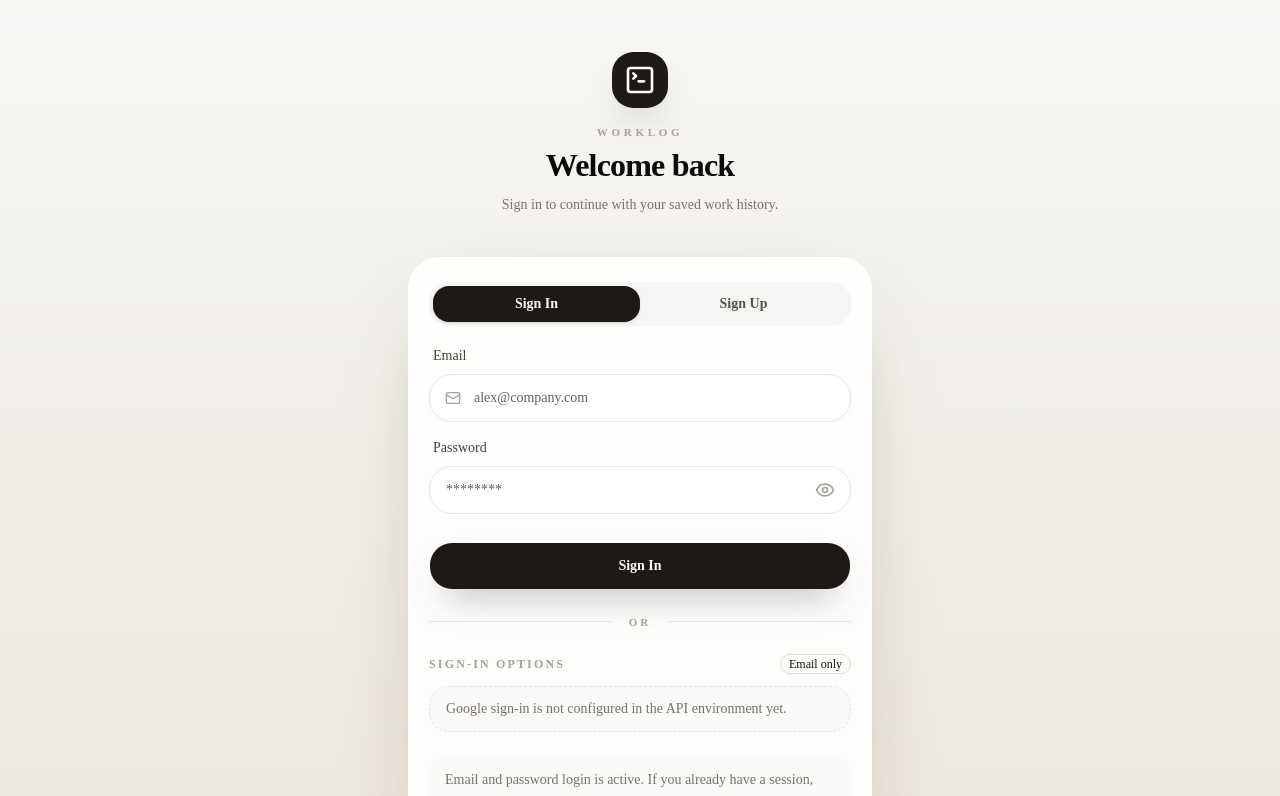
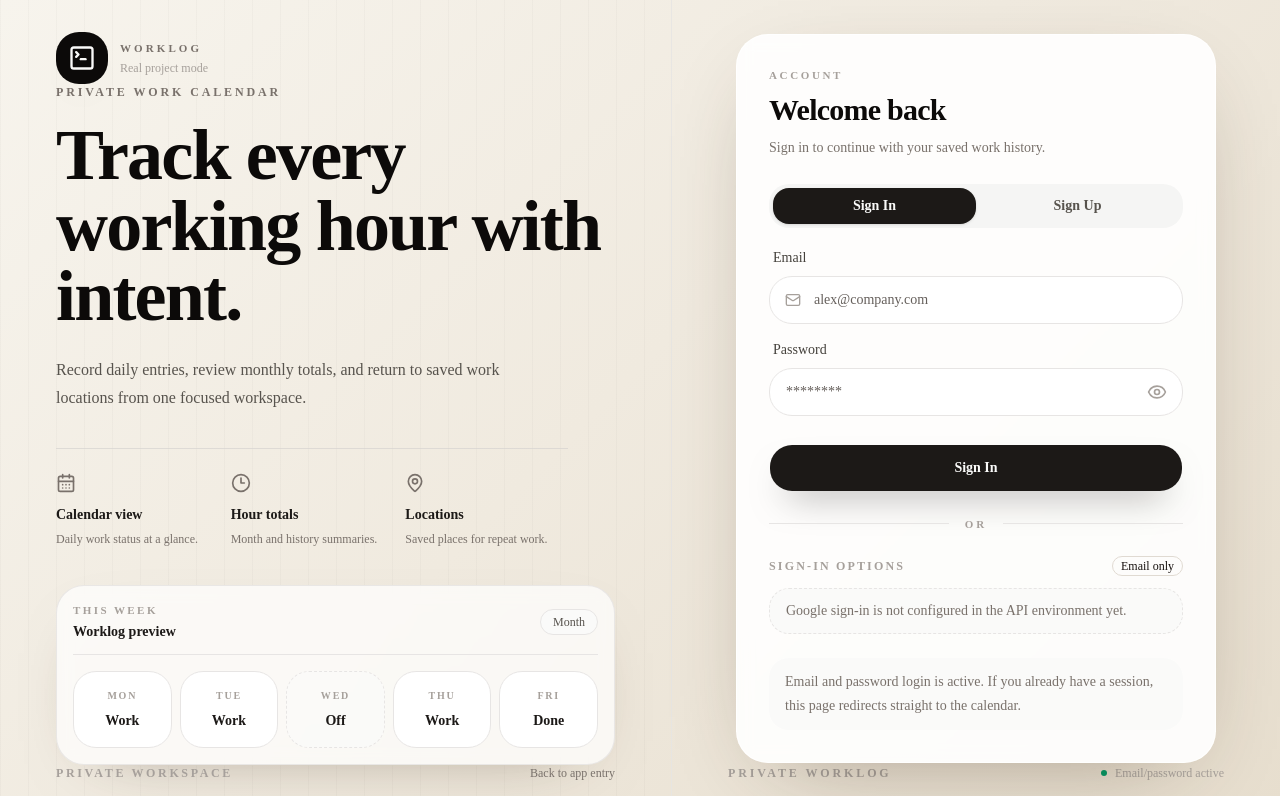
Before and after one commit to devricardo90/Work-Tracking-Calendar, a Next.js app in the folder apps/web/: page /login in a window 1280 px wide. Shown: the top 796 px of the page. Built offline with nearby package versions, Linux system fonts and the light colour scheme; no server answers.

Commit message:
fix: improve responsive login layout

```diff
--- a/apps/web/src/app/login/page.tsx
+++ b/apps/web/src/app/login/page.tsx
@@ -2,7 +2,7 @@
 
 import Link from "next/link";
 import { useEffect, useState } from "react";
-import { Eye, EyeOff, LoaderCircle, Mail, SquareTerminal } from "lucide-react";
+import { CalendarDays, Clock3, Eye, EyeOff, LoaderCircle, Mail, MapPin, SquareTerminal } from "lucide-react";
 import { useRouter } from "next/navigation";
 import { useForm } from "react-hook-form";
 import { zodResolver } from "@hookform/resolvers/zod";
@@ -15,6 +15,14 @@ import { Separator } from "@/components/ui/separator";
 import { getGoogleSignInUrl, signInWithEmail, signUpWithEmail } from "@/lib/auth";
 import { getAppConfigStatus } from "@/lib/config-status";
 import { signInFormSchema, signUpFormSchema, type SignInFormValues, type SignUpFormValues } from "@/lib/validation";
+
+const previewDays = [
+  { day: "Mon", value: "Work", active: true },
+  { day: "Tue", value: "Work", active: true },
+  { day: "Wed", value: "Off", active: false },
+  { day: "Thu", value: "Work", active: true },
+  { day: "Fri", value: "Done", active: true },
+];
 
 export default function LoginPage() {
   const router = useRouter();
@@ -109,27 +117,102 @@ export default function LoginPage() {
   }
 
   return (
-    <main className="min-h-screen bg-[linear-gradient(180deg,#f7f7f5_0%,#f1eee8_48%,#ebe5db_100%)] text-stone-900">
-      <div className="mx-auto flex min-h-screen w-full max-w-md flex-col px-5 pt-10 pb-6 sm:max-w-lg sm:px-6">
-        <div className="flex flex-1 flex-col">
-          <div className="mb-10 flex flex-col items-center gap-4 pt-3">
-            <div className="rounded-[1.35rem] bg-stone-900 p-3 text-stone-50 shadow-[0_20px_40px_-18px_rgba(0,0,0,0.45)]">
+    <main className="min-h-screen overflow-hidden bg-[linear-gradient(135deg,#f7f4ed_0%,#f0eadf_48%,#e7dece_100%)] text-stone-900">
+      <div className="mx-auto grid min-h-screen w-full max-w-7xl lg:grid-cols-[1.05fr_0.95fr]">
+        <section className="relative hidden min-h-screen border-r border-stone-200/80 px-10 py-8 lg:flex lg:flex-col xl:px-14">
+          <div className="absolute inset-0 opacity-45 [background-image:repeating-linear-gradient(90deg,rgba(28,25,23,0.055)_0_1px,transparent_1px_28px)]" />
+
+          <div className="relative z-10 flex items-center gap-3">
+            <div className="rounded-2xl bg-stone-950 p-3 text-stone-50 shadow-[0_18px_42px_-24px_rgba(0,0,0,0.6)]">
+              <SquareTerminal className="size-7" />
+            </div>
+            <div>
+              <p className="text-[11px] font-bold uppercase tracking-[0.28em] text-stone-500">WorkLog</p>
+              <p className="mt-1 text-xs text-stone-400">Real project mode</p>
+            </div>
+          </div>
+
+          <div className="relative z-10 my-auto max-w-xl">
+            <p className="text-xs font-bold uppercase tracking-[0.24em] text-stone-500">Private work calendar</p>
+            <h1 className="mt-5 text-6xl leading-[0.98] font-semibold tracking-tight text-stone-950 xl:text-7xl">
+              Track every working hour with intent.
+            </h1>
+            <p className="mt-6 max-w-md text-base leading-7 text-stone-600">
+              Record daily entries, review monthly totals, and return to saved work locations from one focused workspace.
+            </p>
+
+            <div className="mt-9 grid max-w-lg grid-cols-3 gap-3 border-t border-stone-300/70 pt-6">
+              <div>
+                <CalendarDays className="size-5 text-stone-500" />
+                <p className="mt-3 text-sm font-semibold text-stone-900">Calendar view</p>
+                <p className="mt-1 text-xs leading-5 text-stone-500">Daily work status at a glance.</p>
+              </div>
+              <div>
+                <Clock3 className="size-5 text-stone-500" />
+                <p className="mt-3 text-sm font-semibold text-stone-900">Hour totals</p>
+                <p className="mt-1 text-xs leading-5 text-stone-500">Month and history summaries.</p>
+              </div>
+              <div>
+                <MapPin className="size-5 text-stone-500" />
+                <p className="mt-3 text-sm font-semibold text-stone-900">Locations</p>
+                <p className="mt-1 text-xs leading-5 text-stone-500">Saved places for repeat work.</p>
+              </div>
+            </div>
+
+            <div className="mt-9 rounded-[1.75rem] border border-stone-200/90 bg-white/70 p-4 shadow-[0_22px_70px_-46px_rgba(60,40,20,0.55)] backdrop-blur">
+              <div className="flex items-center justify-between border-b border-stone-200 pb-3">
+                <div>
+                  <p className="text-[11px] font-bold uppercase tracking-[0.22em] text-stone-400">This week</p>
+                  <p className="mt-1 text-sm font-semibold text-stone-900">Worklog preview</p>
+                </div>
+                <span className="rounded-full border border-stone-200 bg-stone-50 px-3 py-1 text-xs font-medium text-stone-600">
+                  Month
+                </span>
+              </div>
+              <div className="mt-4 grid grid-cols-5 gap-2">
+                {previewDays.map((item) => (
+                  <div
+                    key={item.day}
+                    className={`rounded-2xl border px-3 py-4 text-center ${
+                      item.active ? "border-stone-200 bg-white" : "border-dashed border-stone-200 bg-stone-50/80"
+                    }`}
+                  >
+                    <p className="text-[10px] font-bold uppercase tracking-[0.18em] text-stone-400">{item.day}</p>
+                    <p className="mt-2 text-sm font-semibold text-stone-900">{item.value}</p>
+                  </div>
+                ))}
+              </div>
+            </div>
+          </div>
+
+          <div className="relative z-10 flex items-center justify-between text-xs text-stone-400">
+            <span className="font-bold uppercase tracking-[0.22em]">Private workspace</span>
+            <Link href="/" className="font-medium text-stone-500 hover:text-stone-900">
+              Back to app entry
+            </Link>
+          </div>
+        </section>
+
+        <section className="flex min-h-screen flex-col px-5 pt-9 pb-6 sm:px-6 lg:px-10 lg:py-8 xl:px-14">
+          <div className="mb-8 flex flex-col items-center gap-4 lg:hidden">
+            <div className="rounded-[1.35rem] bg-stone-950 p-3 text-stone-50 shadow-[0_20px_40px_-18px_rgba(0,0,0,0.45)]">
               <SquareTerminal className="size-8" />
             </div>
             <div className="text-center">
-              <p className="text-[11px] font-bold uppercase tracking-[0.34em] text-stone-400">
-                WorkLog
-              </p>
-              <h1 className="mt-2 text-[2rem] leading-none font-semibold tracking-tight text-stone-950">
-                {title}
-              </h1>
-              <p className="mt-3 text-sm leading-6 text-stone-500">
-                {subtitle}
-              </p>
+              <p className="text-[11px] font-bold uppercase tracking-[0.34em] text-stone-400">WorkLog</p>
+              <h1 className="mt-2 text-[2rem] leading-none font-semibold tracking-tight text-stone-950">{title}</h1>
+              <p className="mt-3 text-sm leading-6 text-stone-500">{subtitle}</p>
             </div>
           </div>
 
-          <div className="rounded-[2rem] border border-white/70 bg-white/88 px-5 py-6 shadow-[0_28px_90px_-42px_rgba(60,40,20,0.38)] backdrop-blur">
+          <div className="flex flex-1 items-center justify-center">
+            <div className="w-full max-w-md rounded-[2rem] border border-white/80 bg-white/90 px-5 py-6 shadow-[0_28px_90px_-42px_rgba(60,40,20,0.45)] backdrop-blur sm:max-w-lg sm:px-7 sm:py-7 lg:max-w-[30rem] lg:px-8 lg:py-8">
+              <div className="mb-6 hidden lg:block">
+                <p className="text-[11px] font-bold uppercase tracking-[0.24em] text-stone-400">Account</p>
+                <h2 className="mt-2 text-3xl font-semibold tracking-tight text-stone-950">{title}</h2>
+                <p className="mt-2 text-sm leading-6 text-stone-500">{subtitle}</p>
+              </div>
+
               <div className="mb-5 grid grid-cols-2 rounded-[1.25rem] bg-stone-100 p-1">
                 <button
                   type="button"
@@ -239,9 +322,7 @@ export default function LoginPage() {
 
               <div className="my-6 flex items-center gap-4">
                 <Separator className="flex-1 bg-stone-200" />
-              <span className="text-[11px] font-semibold tracking-[0.28em] text-stone-400">
-                OR
-              </span>
+                <span className="text-[11px] font-semibold tracking-[0.28em] text-stone-400">OR</span>
                 <Separator className="flex-1 bg-stone-200" />
               </div>
 
@@ -285,14 +366,23 @@ export default function LoginPage() {
             </div>
           </div>
 
-        <div className="mt-8 space-y-3 text-center">
+          <div className="mt-8 space-y-3 text-center lg:hidden">
             <p className="text-[10px] font-bold uppercase tracking-[0.28em] text-stone-300">
-            WorkLog v4.2.0 - Real Project Mode
+              WorkLog - Real Project Mode
             </p>
             <Link href="/" className="text-xs font-medium text-stone-500 hover:text-stone-900">
               Back to app entry
             </Link>
           </div>
+
+          <div className="hidden items-center justify-between text-xs text-stone-400 lg:flex">
+            <span className="font-bold uppercase tracking-[0.24em]">Private worklog</span>
+            <div className="flex items-center gap-2">
+              <span className="size-1.5 rounded-full bg-emerald-600" />
+              <span>Email/password active</span>
+            </div>
+          </div>
+        </section>
       </div>
     </main>
   );
```
Lines whose indentation alone changed are shown as unchanged.
